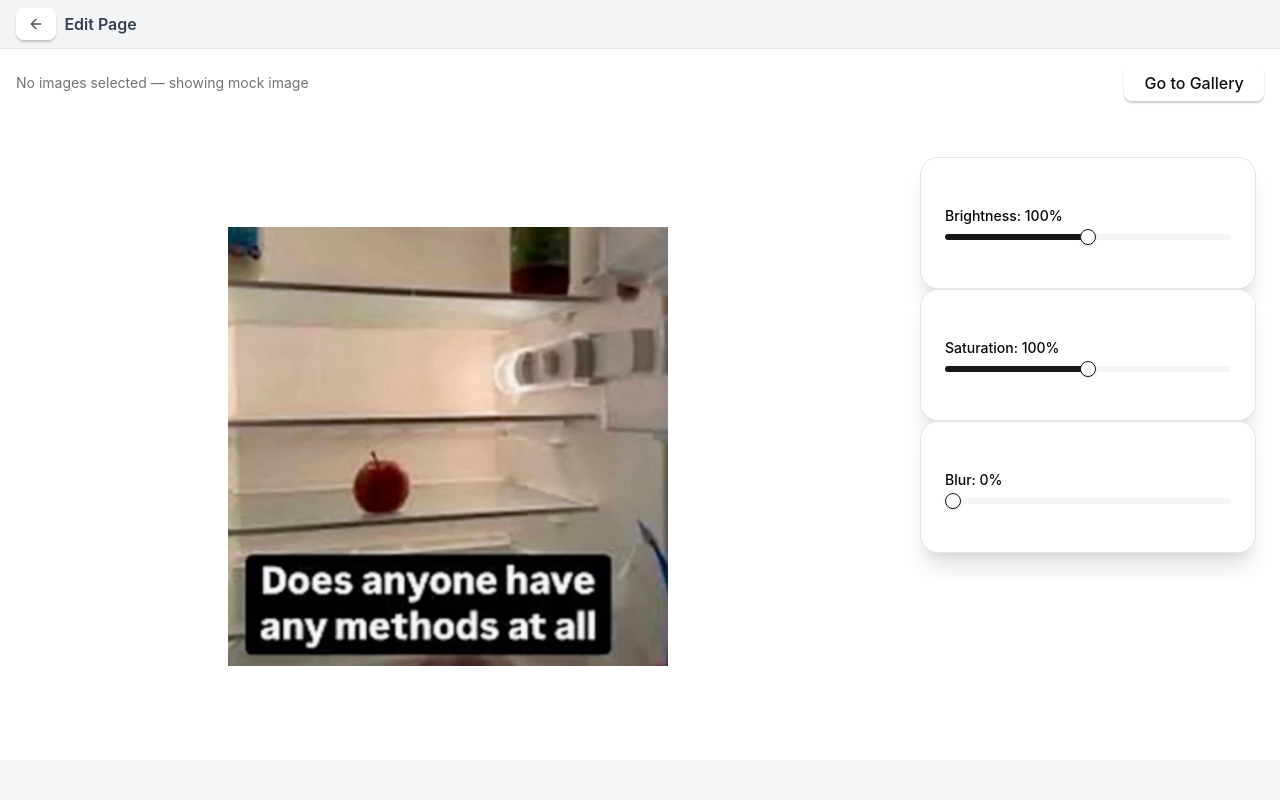
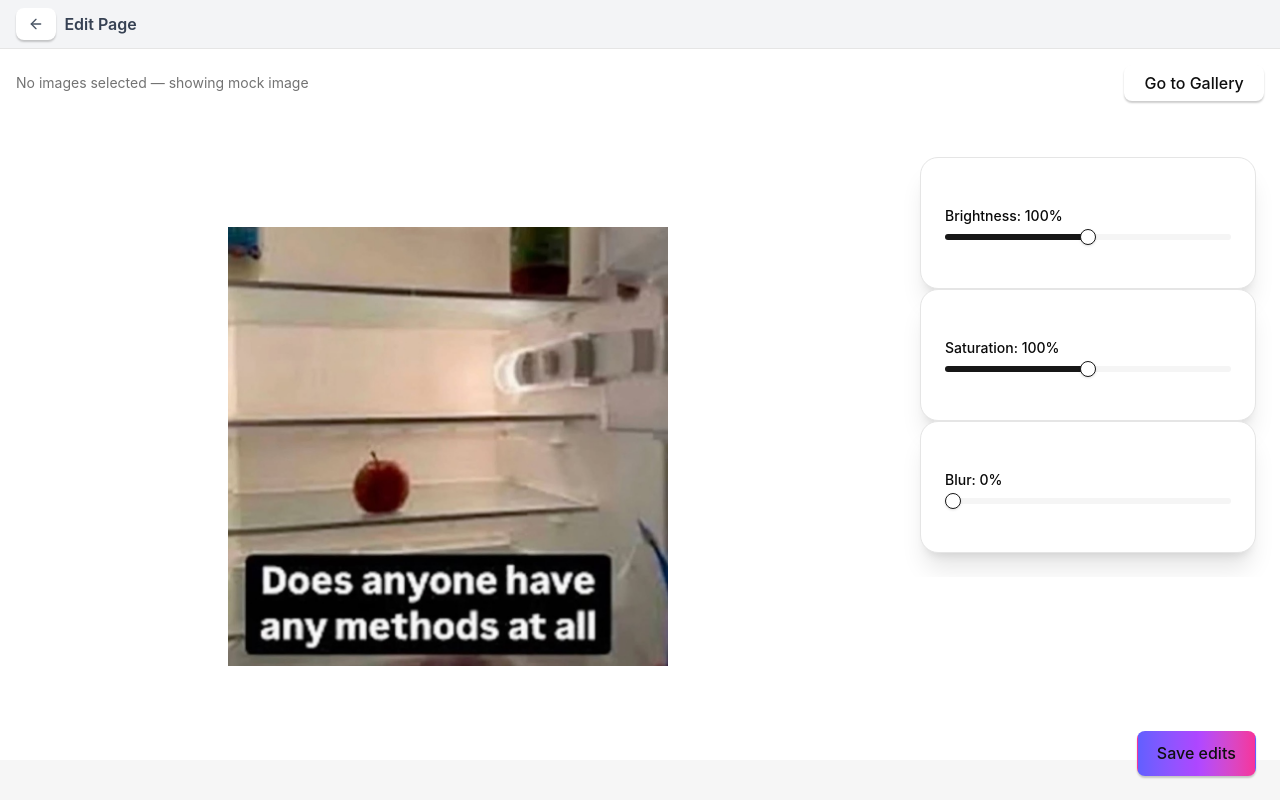
Before and after one commit to VxTi/umain-picksy, a React (Vite) app: page /edit in a window 1280 px wide. Built offline with nearby package versions, Linux system fonts and the light colour scheme.

Commit message:
add mock json edits sending

```diff
--- a/src/pages/Edit.tsx
+++ b/src/pages/Edit.tsx
@@ -24,6 +24,19 @@ function Edit() {
       title: "Mock image",
       url: "/photo_to_edit.jpeg",
     } as ImageItem);
+
+  const handleSave = () => {
+    const payload = {
+      imageId: image.id,
+      edits: {
+        brightness,
+        blur,
+        saturation,
+      },
+      timestamp: new Date().toISOString(),
+    };
+    console.log("Edits " + payload.edits.blur + " " + payload.edits.brightness + " " + payload.edits.saturation)
+  }
 
   return (
     <main className="max-h-screen bg-background flex flex-col">
@@ -58,7 +71,7 @@ function Edit() {
         </div>
 
         {/* Settings Sidebar */}
-        <div className="w-[30%] h-full overflow-auto">
+        <div className="w-[30%] h-[80%] overflow-auto">
           <EditingSettingsBar
             brightness={brightness}
             saturation={saturation}
@@ -68,6 +81,23 @@ function Edit() {
             onBlurChange={setBlur}
           />
         </div>
+
+        <button
+        onClick={handleSave}
+        className="
+          fixed bottom-6 right-6
+          px-8 py-3
+          rounded-full
+          font-semibold text-white
+          bg-gradient-to-r from-indigo-500 via-purple-500 to-pink-500
+          shadow-lg shadow-purple-500/30
+          hover:scale-105 hover:shadow-xl
+          active:scale-95
+          transition-all duration-200
+          backdrop-blur-md
+        ">
+        Save edits
+      </button>
       </div>
     </main>
   );
```
